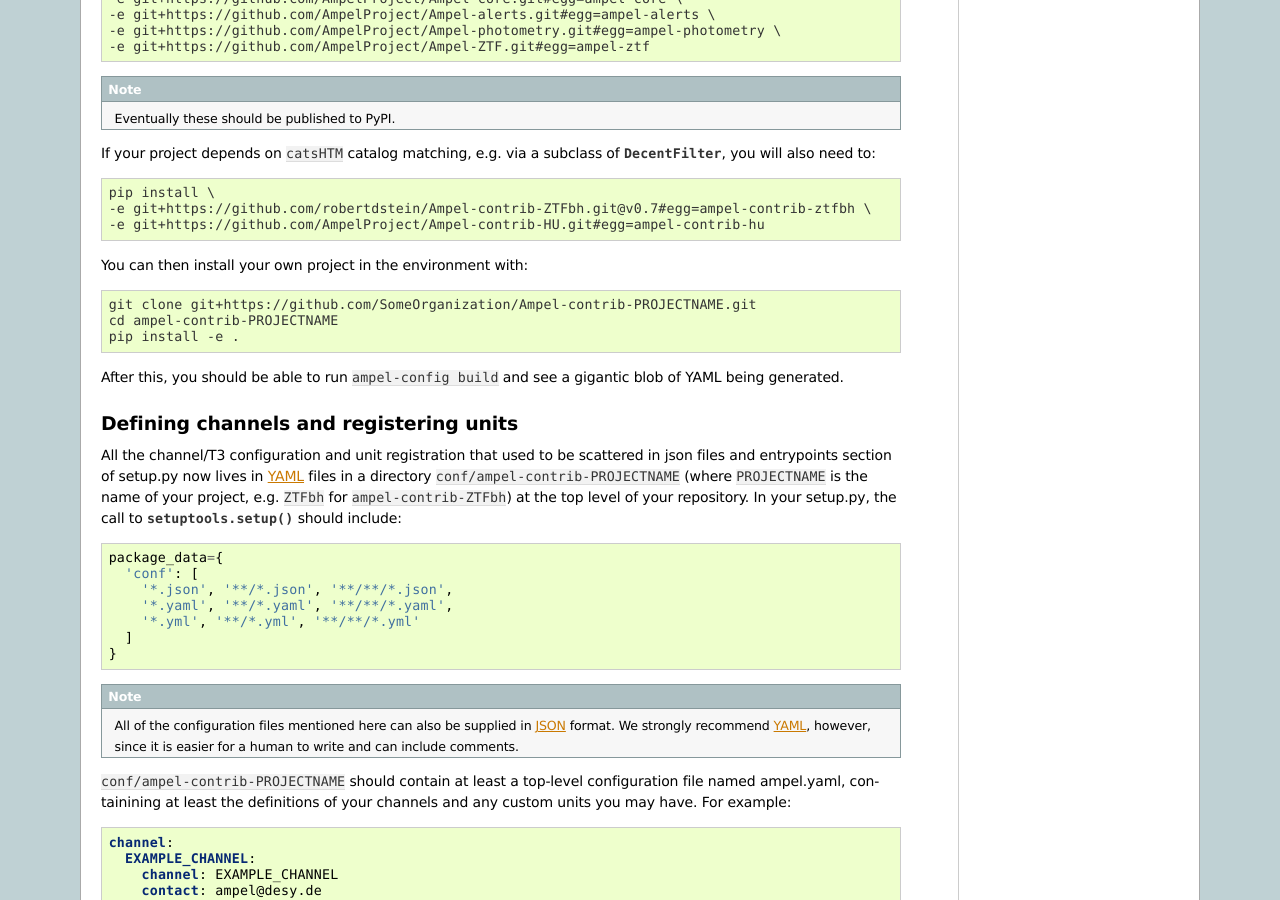
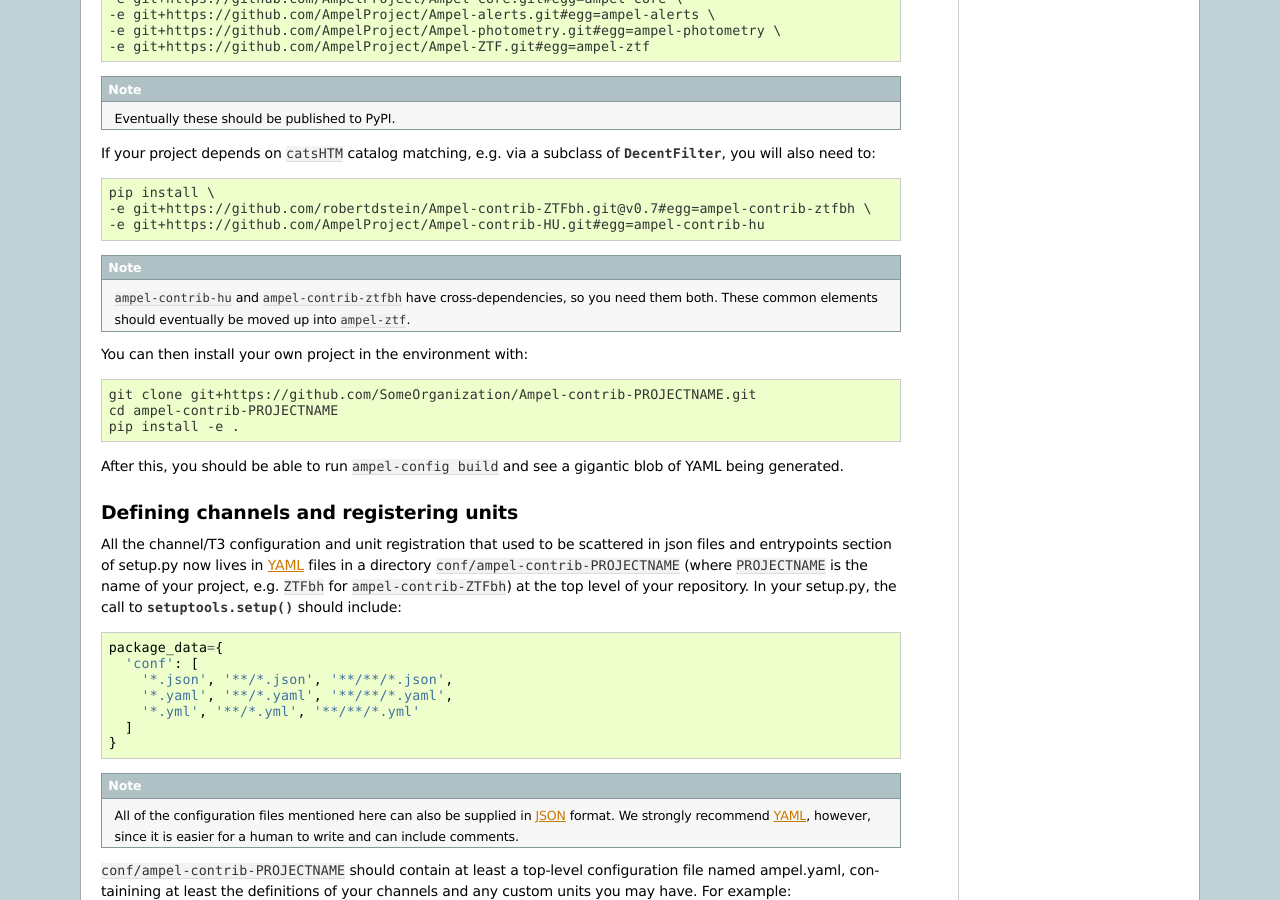
Before and after one commit to AmpelProject/Ampel-core, a Sphinx documentation site: the page built from docs/sphinx/legacy.rst, in a window 1280 px wide and 900 px high, scrolled down 550 px. Built offline with Sphinx 7.4.7, drawn with Linux system fonts in a browser that asks for light colours.

Commit message:
docs/legacy: explicitly mention cross-dependencies

```diff
--- a/docs/sphinx/legacy.rst
+++ b/docs/sphinx/legacy.rst
@@ -49,6 +49,8 @@ If your project depends on ``catsHTM`` catalog matching, e.g. via a subclass of
   pip install \
   -e git+https://github.com/robertdstein/Ampel-contrib-ZTFbh.git@v0.7#egg=ampel-contrib-ztfbh \
   -e git+https://github.com/AmpelProject/Ampel-contrib-HU.git#egg=ampel-contrib-hu
+
+.. note:: ``ampel-contrib-hu`` and ``ampel-contrib-ztfbh`` have cross-dependencies, so you need them both. These common elements should eventually be moved up into ``ampel-ztf``.
 
 You can then install your own project in the environment with:
 
```
